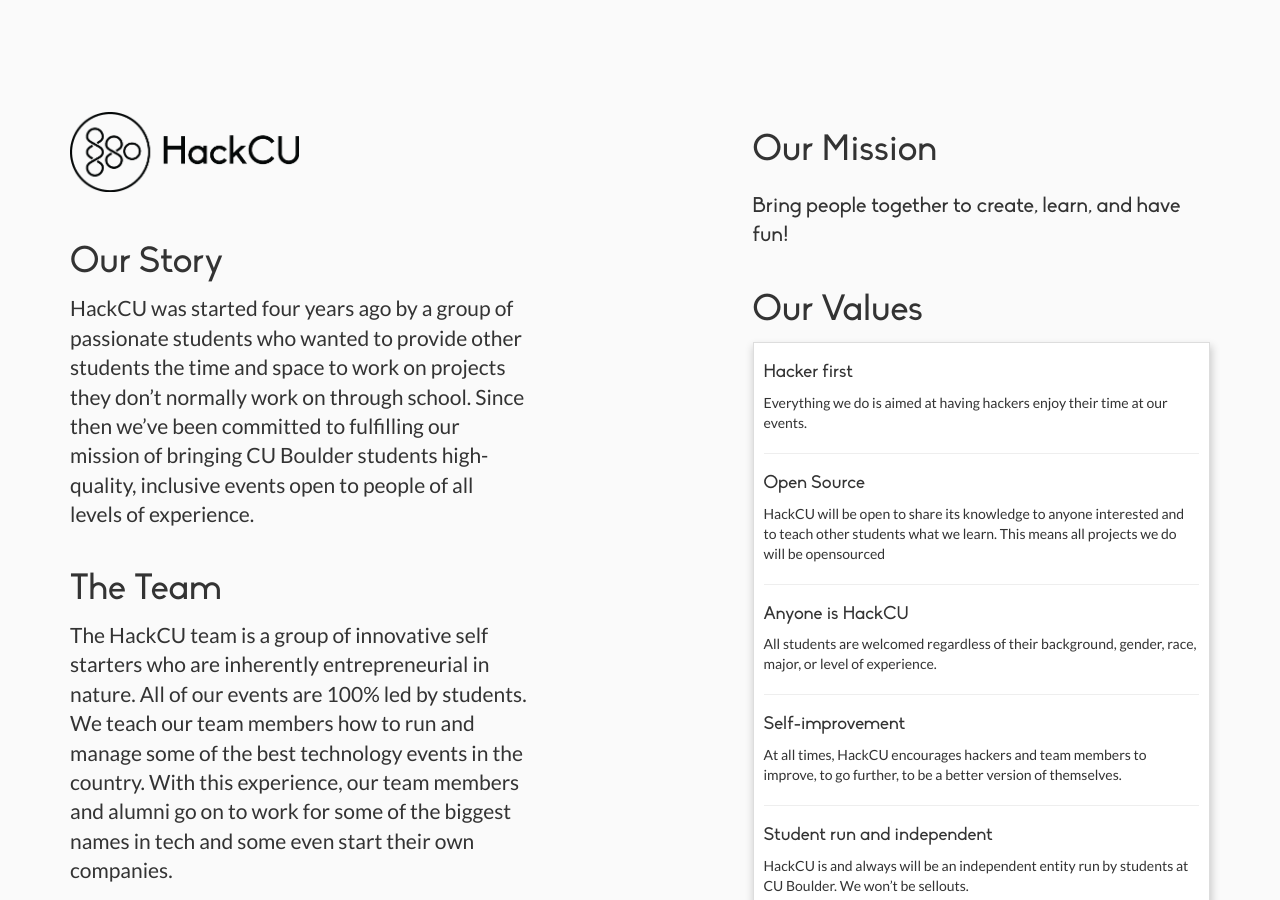
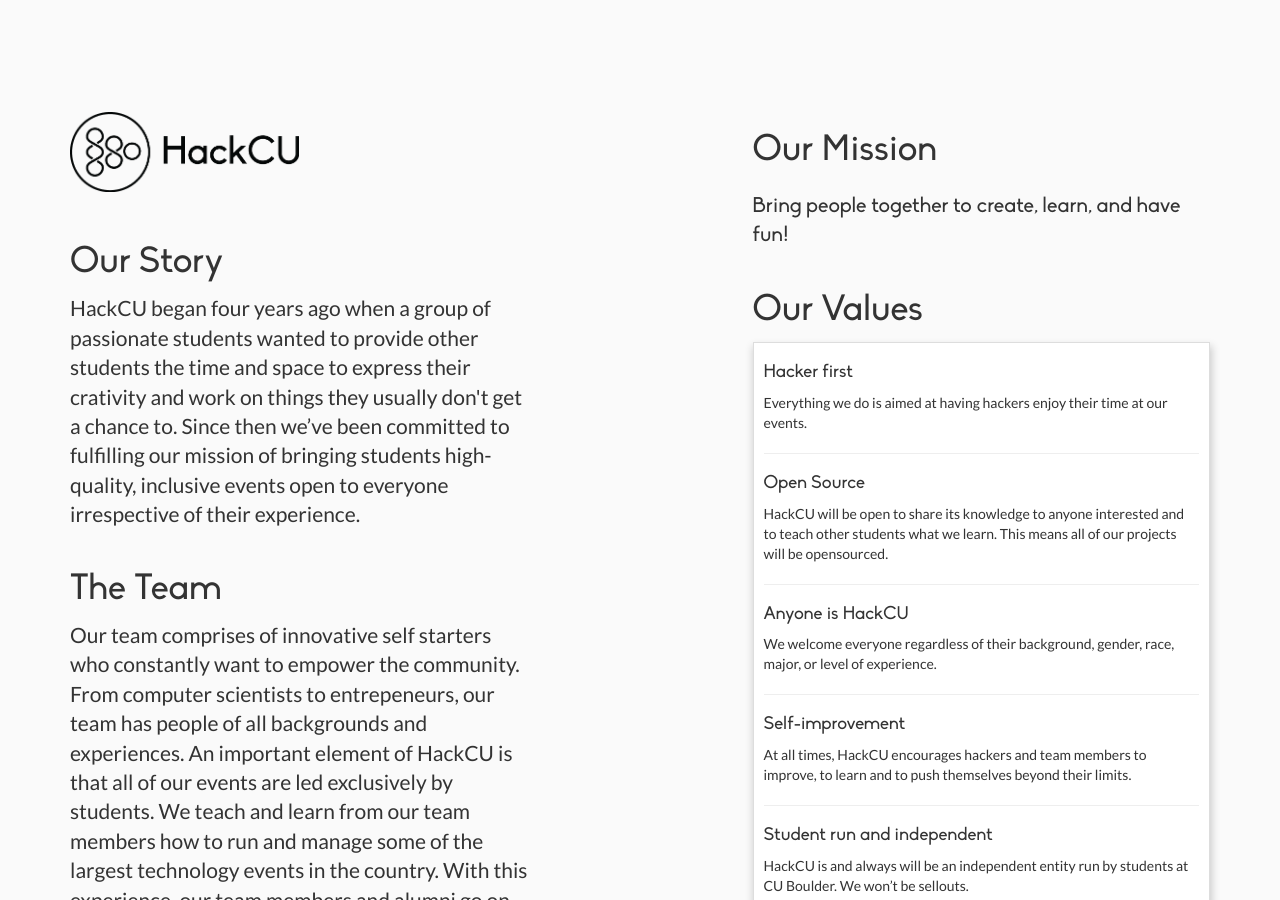
Before and after one commit to HackCU/team, a Jekyll site: the page built from index.html, in a window 1280 px wide and 900 px high. Built offline with Jekyll 4.4.1, drawn with Linux system fonts in a browser that asks for light colours; nearby versions of some CDN libraries; some of the changed text lies outside the part shown.

Commit message:
Small changes to descriptions and values

```diff
--- a/_config.yml
+++ b/_config.yml
@@ -18,12 +18,15 @@
 # Author variables
 author: HackCU
 mission: "Bring people together to create, learn, and have fun!"
-story: "HackCU was started four years ago by a group of passionate students who wanted to provide other students
-   the time and space to work on projects they don’t normally work on through school. Since then we’ve been committed
-    to fulfilling our mission of bringing CU Boulder students high-quality, inclusive events open to people of all levels of experience."
-team-description: "The HackCU team is a group of innovative self starters who are inherently entrepreneurial in nature.
-    All of our events are 100% led by students. We teach our team members how to run and manage some of the best technology
-    events in the country. With this experience, our team members and alumni go on to work for some of the biggest names in tech and some even start their own companies. "
+story: "HackCU began four years ago when a group of passionate students wanted to provide other students
+   the time and space to express their crativity and work on things they usually don't get a chance to.
+   Since then we’ve been committed to fulfilling our mission of bringing students high-quality, inclusive
+   events open to everyone irrespective of their experience."
+team-description: "Our team comprises of innovative self starters who constantly want to empower the community.
+    From computer scientists to entrepeneurs, our team has people of all backgrounds and experiences. An important
+    element of HackCU is that all of our events are led exclusively by students. We teach and learn from our team
+    members how to run and manage some of the largest technology events in the country. With this experience, our
+    team members and alumni go on to work for some of the biggest names in tech and some even start their own companies."
 email: contact@hackcu.org
 
 # Social media + community variables
--- a/_data/values.yml
+++ b/_data/values.yml
@@ -3,10 +3,13 @@
   description: "Everything we do is aimed at having hackers enjoy their time at our events."
 - title: Open Source
   description: "HackCU will be open to share its knowledge to anyone interested and to teach
-  other students what we learn. This means all projects we do will be opensourced"
+  other students what we learn. This means all of our projects will be opensourced."
 - title: Anyone is HackCU
-  description: "All students are welcomed regardless of their background, gender, race, major, or level of experience."
+  description: "We welcome everyone regardless of their background, gender, race, major, or
+  level of experience."
 - title: Self-improvement
-  description: "At all times, HackCU encourages hackers and team members to improve, to go further, to be a better version of themselves."
+  description: "At all times, HackCU encourages hackers and team members to improve, to learn and to
+  push themselves beyond their limits."
 - title: Student run and independent
-  description: "HackCU is and always will be an independent entity run by students at CU Boulder. We won’t be sellouts."
+  description: "HackCU is and always will be an independent entity run by students at CU Boulder.
+  We won’t be sellouts."
```
